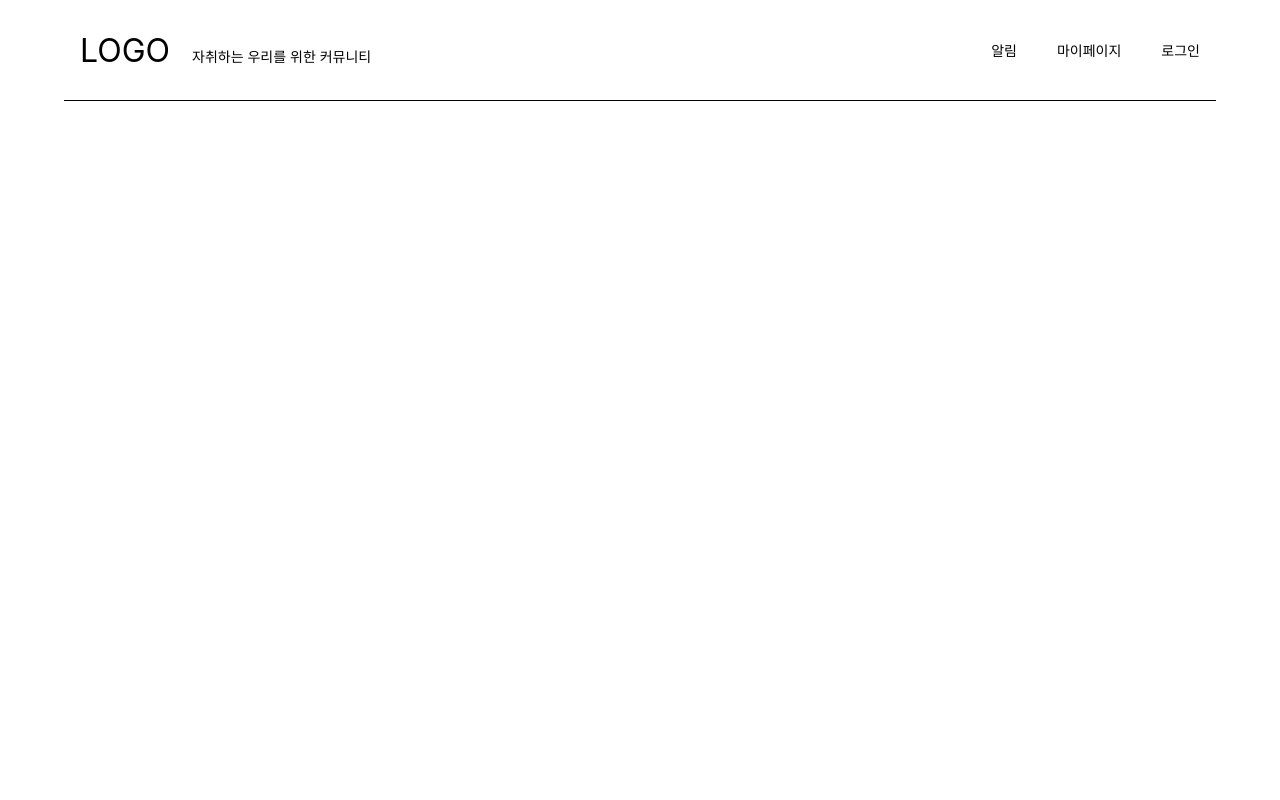
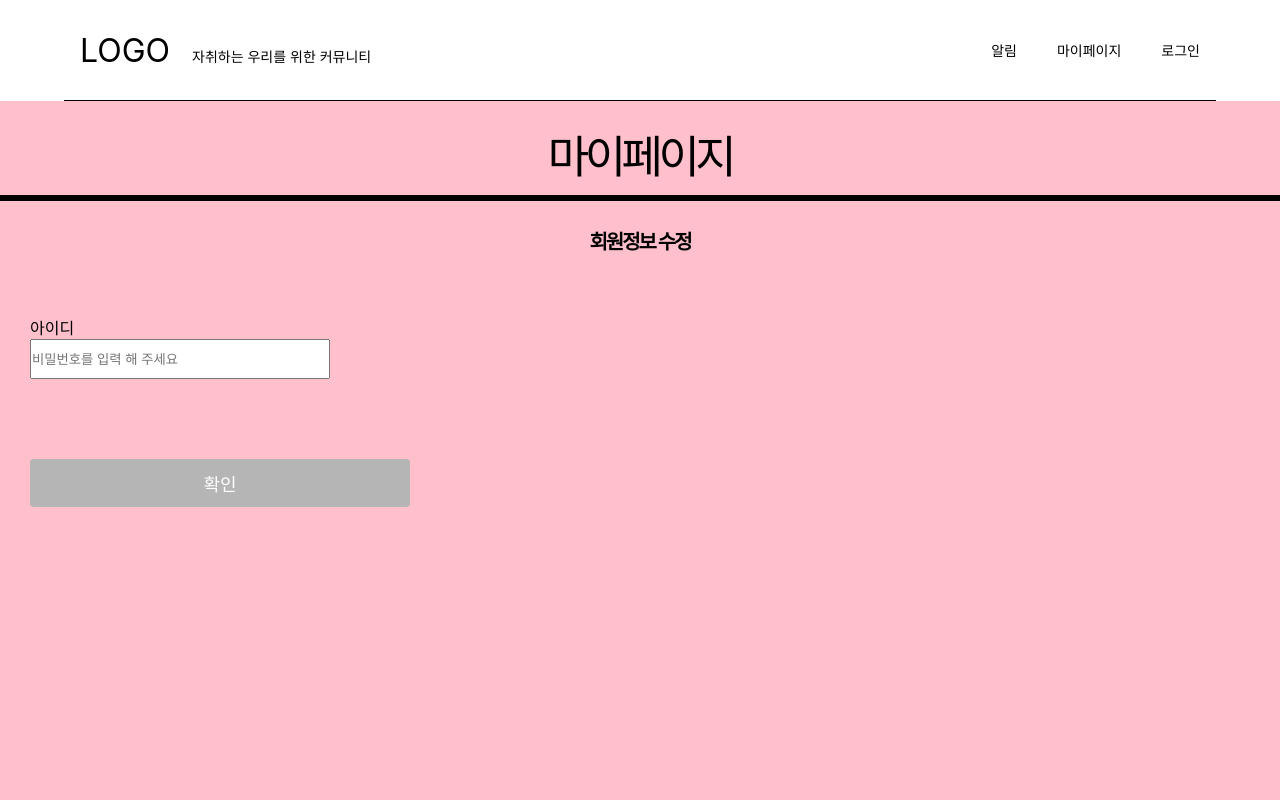
Before and after one commit to ggultong-ver2/ggultong_FE, a React (Create React App) app: page /mypage in a window 1280 px wide. Shown: the top 800 px of the page. Built offline with nearby package versions, Linux system fonts and the light colour scheme; a web font is replaced by a local one.

Commit message:
마이페이지 confirm

```diff
--- a/src/components/header/Header.jsx
+++ b/src/components/header/Header.jsx
@@ -17,7 +17,9 @@ function Header() {
         <nav className="gnb">
           <ul className="clearfix">
             <li>알림</li>
-            <li>마이페이지</li>
+            <li onClick={() => navigate("/myconfirm")} className="myconfirm">
+              마이페이지
+            </li>
             {!localStorage.getItem("id") ? (
               <li onClick={() => navigate("/login")} className="login">
                 로그인
--- a/src/lib/axios.js
+++ b/src/lib/axios.js
@@ -36,6 +36,7 @@ export const apis = {
   postLogin: (login) => instance.post("/user/login", login),
   postSignup: (signup) => instance.post("/user/signup", signup),
   checkUserName: (loginId) => instance.post(`/user/idCheck/${loginId}`),
+  checkPw: (password) => instance.post(`/user/pwCheck/${password}`),
   postLogout: () => instance.get("/user/logout"),
   checkEmail: (email) => instance.post("/user/emailCheck/", email),
   checkemailCode: (emailCode) => instance.post("/user/emailCode/", emailCode),
--- a/src/pages/KakaoLogin.jsx
+++ b/src/pages/KakaoLogin.jsx
@@ -15,7 +15,6 @@ function KakaoLogin() {
           `http://${IP}/api/user/kakao/callback?code=${KAKAO_CODE}`
         );
         console.log("data::", data.data.data);
-
         localStorage.setItem("id", data.data.data.jwtToken);
         localStorage.setItem("nickname", data.data.data.nickname);
         localStorage.setItem("profileImg", data.data.data.profileImg);
--- /dev/null
+++ b/src/pages/MyConfirm.jsx
@@ -0,0 +1,118 @@
+import { useState } from "react";
+import { useNavigate } from "react-router-dom";
+import styled from "styled-components";
+import Swal from "sweetalert2";
+import __pwcheck from "../redux/modules/checkPwSlice copy";
+import { useInput } from "../lib/utils/useInput";
+function MyConfirm() {
+  const [password, setPassword] = useInput();
+  const navigate = useNavigate();
+
+  const onCheckPassword = (password) => {
+    console.log("password--->", password);
+    __pwcheck(password).then((res) => {
+      console.log(password);
+
+      //   if (res.data.statusCode === 200) {
+      //     Swal.fire(res.data.msg, "확인되었습니다.", "success");
+      //     // navigate("/mypage");
+      //   } else {
+      //     Swal.fire(res.data.msg, "비밀번호가 틀렸습니다.", "error");
+      //     // navigate("/myconfirm");
+      //   }
+    });
+  };
+
+  return (
+    <StContainer>
+      <StCenterBox>
+        <StSignBox>마이페이지</StSignBox>
+        <Stlabel>개인정보로 인해 비밀번호를 한번 더 확인합니다.</Stlabel>
+        <br></br>
+        <br></br>
+        <br></br>
+        <StInput
+          placeholder="비밀번호를 입력 해 주세요"
+          type="password"
+          id="password"
+          onChange={setPassword}
+          value={password}
+          required
+          minLength={8}
+          maxLength={15}
+        ></StInput>
+        <br></br>
+        <br></br>
+        <StButton
+          onClick={() => {
+            onCheckPassword(password);
+
+            navigate("/mypage");
+          }}
+        >
+          확인
+        </StButton>
+        <br></br>
+        <br></br>
+      </StCenterBox>
+    </StContainer>
+  );
+}
+const StContainer = styled.form`
+  width: 100%;
+  height: 100vh;
+  display: flex;
+  background-color: white;
+  align-items: center;
+  justify-content: center;
+  background-size: cover;
+`;
+const StCenterBox = styled.div`
+  width: 400px;
+  height: 850px;
+  align-items: center;
+  border: 0;
+  border-radius: 1px;
+  display: flex;
+  flex-direction: column;
+`;
+const StSignBox = styled.div`
+  letter-spacing: -0.1em;
+  width: 400px;
+  height: 80px;
+  font-size: 45px;
+  margin-bottom: 25px;
+  margin-top: 50px;
+  display: flex;
+  padding-top: 0px;
+  border-bottom: 6px solid black;
+  justify-content: center;
+`;
+const Stlabel = styled.label`
+  font-size: 20px;
+  font-weight: bold;
+  letter-spacing: -0.1em;
+`;
+
+const StInput = styled.input`
+  width: 300px;
+  height: 40px;
+`;
+
+const StButton = styled.button`
+  margin-top: 40px;
+  margin-bottom: 10px;
+  width: 380px;
+  height: 48px;
+  border: 0;
+  font-size: 18px;
+  border-radius: 4px;
+  background-color: #b5b5b5;
+  font-family: georgia;
+  color: white;
+  cursor: pointer;
+  &:hover {
+    background-color: #797777;
+  }
+`;
+export default MyConfirm;
--- /dev/null
+++ b/src/pages/MyPage.jsx
@@ -0,0 +1,125 @@
+import { useState } from "react";
+import { useNavigate } from "react-router-dom";
+import styled from "styled-components";
+import Swal from "sweetalert2";
+import __pwcheck from "../redux/modules/checkPwSlice copy";
+import { useInput } from "../lib/utils/useInput";
+
+function MyPage() {
+  const [password, setPassword] = useInput();
+  const navigate = useNavigate();
+
+  const onCheckPassword = (password) => {
+    console.log("password--->", password);
+    __pwcheck(password).then((res) => {
+      console.log(password);
+      if (res.data.statusCode === 200) {
+        Swal.fire(res.data.msg, "확인되었습니다.", "success");
+        // navigate("/mypage");
+      } else {
+        Swal.fire(res.data.msg, "비밀번호가 틀렸습니다.", "error");
+        // navigate("/myconfirm");
+      }
+    });
+  };
+
+  return (
+    <StContainer>
+      <StCenterBox>
+        <StSignBox>마이페이지</StSignBox>
+        <Stlabel>회원정보 수정</Stlabel>
+        <br></br>
+        <br></br>
+        <br></br>
+        <Stdiv>
+          <div>
+            <p>아이디</p>
+            <StInput
+              placeholder="비밀번호를 입력 해 주세요"
+              type="password"
+              id="password"
+              onChange={setPassword}
+              value={password}
+              required
+              minLength={8}
+              maxLength={15}
+            ></StInput>
+          </div>
+          <br></br>
+          <br></br>
+          <StButton
+            onClick={() => {
+              onCheckPassword(password);
+            }}
+          >
+            확인
+          </StButton>
+        </Stdiv>
+        <br></br>
+        <br></br>
+      </StCenterBox>
+    </StContainer>
+  );
+}
+const StContainer = styled.form`
+  width: 100%;
+  height: 100vh;
+  background-color: white;
+  align-items: center;
+  background-size: cover;
+`;
+const StCenterBox = styled.div`
+  width: 100%;
+  background-color: pink;
+  height: 900px;
+
+  border: 0;
+  border-radius: 1px;
+  display: flex;
+  flex-direction: column;
+`;
+const Stdiv = styled.div`
+  width: 100px;
+  padding-left: 30px;
+`;
+const StSignBox = styled.div`
+  letter-spacing: -0.1em;
+  width: 100%;
+  height: 80px;
+  font-size: 45px;
+  margin-bottom: 25px;
+  margin-top: 20px;
+  display: flex;
+  border-bottom: 6px solid black;
+  justify-content: center;
+`;
+const Stlabel = styled.label`
+  font-size: 20px;
+  font-weight: bold;
+  letter-spacing: -0.1em;
+  display: flex;
+  justify-content: center;
+`;
+
+const StInput = styled.input`
+  width: 300px;
+  height: 40px;
+`;
+
+const StButton = styled.button`
+  margin-top: 40px;
+  margin-bottom: 10px;
+  width: 380px;
+  height: 48px;
+  border: 0;
+  font-size: 18px;
+  border-radius: 4px;
+  background-color: #b5b5b5;
+  font-family: georgia;
+  color: white;
+  cursor: pointer;
+  &:hover {
+    background-color: #797777;
+  }
+`;
+export default MyPage;
--- a/src/pages/SignUpPage.jsx
+++ b/src/pages/SignUpPage.jsx
@@ -340,7 +340,7 @@ const StLabel = styled.label`
   font-weight: bold;
 `;
 const Stdiv = styled.h2`
-  font-size: 20px;
+  font-size: 1.25rem;
   font-weight: bold;
   margin-top: 5px;
   margin-bottom: 20px;
--- /dev/null
+++ b/src/redux/modules/checkPwSlice copy.js
@@ -0,0 +1,23 @@
+import { apis } from "../../lib/axios";
+import Swal from "sweetalert2";
+
+// id 중복체크
+const __pwcheck = async (password) => {
+  try {
+    const data = await apis.checkUserName(password);
+    console.log("password:::", password);
+    console.log("data: ", data);
+    if (data.data.status === 200) {
+      console.log("response", data.response);
+      // alert(Swal.fire("사용가능한 ID", "사용가능합니다!", "success"));
+    }
+    // useSweet(1000, "success", "회원가입 성공");
+    return data;
+  } catch (error) {
+    // Swal.fire("dd", "다른 아이디를 사용 해 주세요!", "error");
+    // alert(error.response.data.msg);
+    // useSweet(1000, "error", error.response.data.msg);
+  }
+};
+
+export default __pwcheck;
--- a/src/shared/Router.js
+++ b/src/shared/Router.js
@@ -17,15 +17,16 @@ import Post from "../pages/post";
 import EditPost from "../pages/editPost";
 import SignComplete from "../pages/SignComplete";
 import KakaoLogin from "../pages/KakaoLogin";
-
+import MyConfirm from "../pages/MyConfirm";
+import MyPage from "../pages/MyPage";
 const Router = () => {
   return (
     <BrowserRouter>
       <Layout>
         <Routes>
           <Route path="/" element={<Main />} />
-          {/* <Route path="board" element={<Board />} /> */}
-          {/* <Route path="board/:id" element={<Edit />} /> */}
+          <Route path="/mypage" element={<MyPage />} />
+          <Route path="/myconfirm" element={<MyConfirm />} />
           <Route path="/signup" element={<SignUpPage />} />
           <Route path="/signcomplete" element={<SignComplete />} />
           <Route path="/login" element={<LoginPage />} />
```
